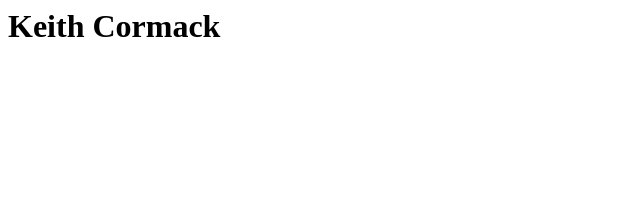
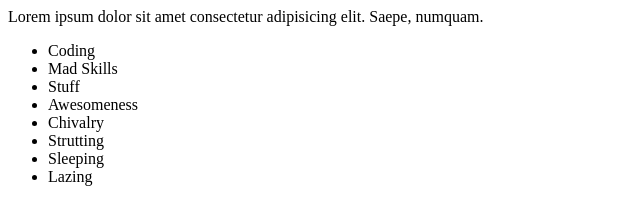
Before and after one commit to k-cormack/resume, a plain HTML site: page index.html in a window 1280 px wide. Shown: the whole page, without its empty margins (0-640 px from the left). Drawn offline with Linux system fonts and the light colour scheme.

Commit message:
Change 1

```diff
--- a/index.html
+++ b/index.html
@@ -6,6 +6,45 @@
     <title>Document</title>
 </head>
 <body>
-    <h1>Keith Cormack</h1>
+    <section class="contact">
+
+    </section>
+    <main class="content">
+      <div class="category profile">
+        <p>Lorem ipsum dolor sit amet consectetur adipisicing elit. Saepe, numquam.</p>
+      </div>
+      <div class="category areas-of-expertise">
+          <ul>
+              <li>Coding</li>
+              <li>Mad Skills</li>
+              <li>Stuff</li>
+              <li>Awesomeness</li>
+              <li>Chivalry</li>
+              <li>Strutting</li>
+              <li>Sleeping</li>
+              <li>Lazing</li>
+          </ul>
+
+      </div>
+      <div class="category work-experience">
+        <div class="job">
+
+        </div>
+        <div class="job">
+
+        </div>
+        <div class="job">
+
+        </div>
+      </div>
+      <div class="category education">
+
+      </div>
+      <div class="category technical-skills">
+
+      </div>
+    </main>
 </body>
+
+
 </html>
```
